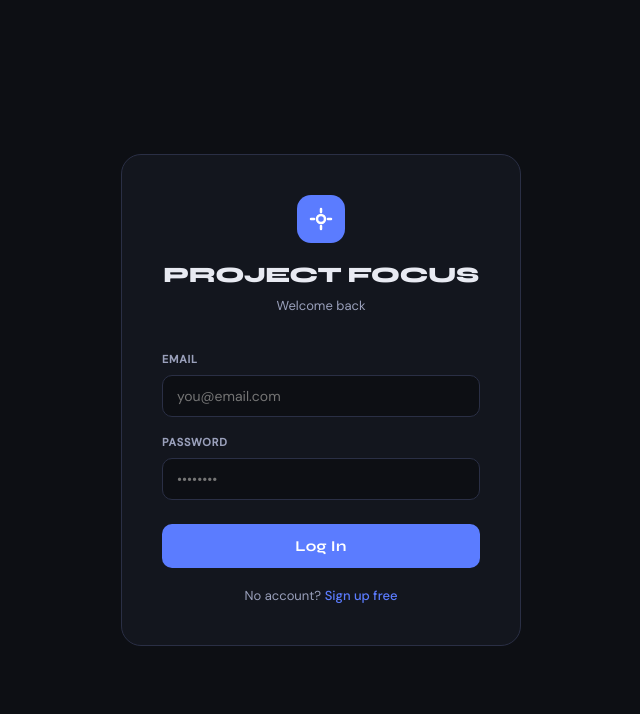
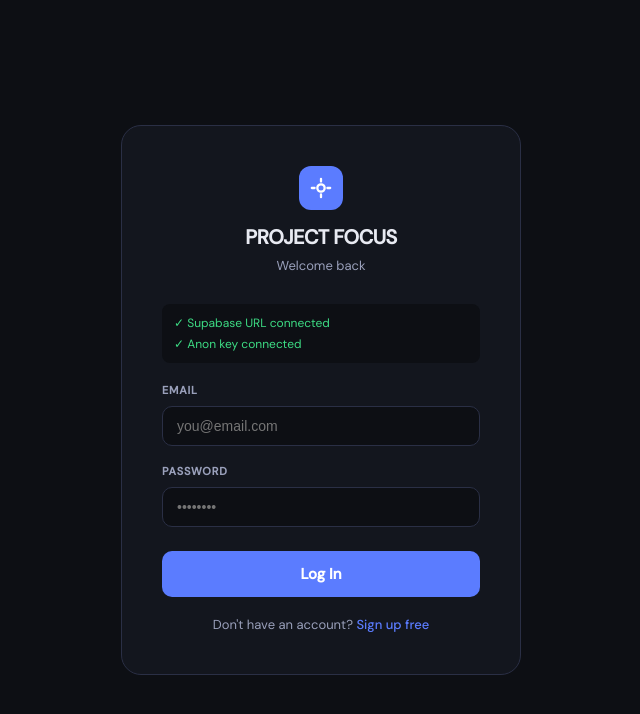
Before and after one commit to rafsan-j/project-focus-V3, a Next.js app: page /login in a window 1280 px wide. Shown: the top 714 px of the page, without its empty margins (319-959 px from the left). Built offline with nearby package versions, Linux system fonts and the light colour scheme; no server answers.

Commit message:
Update page.tsx

```diff
--- a/app/login/page.tsx
+++ b/app/login/page.tsx
@@ -11,69 +11,173 @@ export default function LoginPage() {
   const [message, setMessage] = useState('')
 
   async function handleAuth() {
-    if (!email || !password) { setError('Enter email and password.'); return }
-    setLoading(true); setError(''); setMessage('')
+    if (!email || !password) {
+      setError('Please enter both email and password.')
+      return
+    }
+
+    setLoading(true)
+    setError('')
+    setMessage('')
+
     const supabase = createClient()
-    try {
-      if (isSignUp) {
-        const { error } = await supabase.auth.signUp({
-          email, password,
-          options: { emailRedirectTo: window.location.origin + '/auth/callback' }
-        })
-        if (error) setError(error.message)
-        else setMessage('Account created! You can now log in.')
+
+    if (isSignUp) {
+      const { error } = await supabase.auth.signUp({ email, password })
+      if (error) {
+        setError(error.message)
+        setLoading(false)
       } else {
-        const { data, error } = await supabase.auth.signInWithPassword({ email, password })
-        if (error) { setError(error.message); setLoading(false); return }
-        if (data.session) { window.location.replace('/'); return }
-        setError('Login failed. Please try again.')
+        setMessage('Account created! Now log in below.')
+        setIsSignUp(false)
+        setLoading(false)
       }
-    } catch (e: any) { setError(e.message) }
-    setLoading(false)
+      return
+    }
+
+    // LOGIN
+    const { data, error } = await supabase.auth.signInWithPassword({
+      email,
+      password,
+    })
+
+    if (error) {
+      setError(error.message)
+      setLoading(false)
+      return
+    }
+
+    if (!data.session) {
+      setError('No session returned. Try again.')
+      setLoading(false)
+      return
+    }
+
+    // Success — hard redirect
+    window.location.href = '/'
   }
 
   const inp: React.CSSProperties = {
-    width:'100%', background:'#0d0f14', border:'1px solid #2a2f45',
-    borderRadius:'10px', padding:'11px 14px', color:'#e8eaf2',
-    fontSize:'14px', outline:'none', marginTop:'6px'
+    width: '100%',
+    background: '#0d0f14',
+    border: '1px solid #2a2f45',
+    borderRadius: '10px',
+    padding: '11px 14px',
+    color: '#e8eaf2',
+    fontSize: '14px',
+    outline: 'none',
+    marginTop: '6px',
+    fontFamily: 'sans-serif',
   }
 
+  const supabaseUrl = process.env.NEXT_PUBLIC_SUPABASE_URL
+  const supabaseKey = process.env.NEXT_PUBLIC_SUPABASE_ANON_KEY
+
   return (
-    <div style={{minHeight:'100vh',display:'flex',alignItems:'center',justifyContent:'center',background:'#0d0f14',padding:'20px'}}>
-      <div style={{background:'#13161e',border:'1px solid #2a2f45',borderRadius:'20px',padding:'40px',width:'100%',maxWidth:'400px'}}>
-        <div style={{textAlign:'center',marginBottom:'32px'}}>
-          <div style={{width:'48px',height:'48px',background:'#5b7cff',borderRadius:'14px',display:'flex',alignItems:'center',justifyContent:'center',margin:'0 auto 16px'}}>
-            <svg width="24" height="24" viewBox="0 0 24 24" fill="none" stroke="white" strokeWidth="2.5" strokeLinecap="round">
-              <circle cx="12" cy="12" r="4"/><path d="M12 2v3M12 19v3M2 12h3M19 12h3"/>
+    <div style={{ minHeight: '100vh', display: 'flex', alignItems: 'center', justifyContent: 'center', background: '#0d0f14', padding: '20px' }}>
+      <div style={{ background: '#13161e', border: '1px solid #2a2f45', borderRadius: '20px', padding: '40px', width: '100%', maxWidth: '400px' }}>
+
+        {/* Logo */}
+        <div style={{ textAlign: 'center', marginBottom: '28px' }}>
+          <div style={{ width: '44px', height: '44px', background: '#5b7cff', borderRadius: '12px', display: 'flex', alignItems: 'center', justifyContent: 'center', margin: '0 auto 12px' }}>
+            <svg width="22" height="22" viewBox="0 0 24 24" fill="none" stroke="white" strokeWidth="2.5" strokeLinecap="round">
+              <circle cx="12" cy="12" r="4" />
+              <path d="M12 2v3M12 19v3M2 12h3M19 12h3" />
             </svg>
           </div>
-          <div style={{fontFamily:'Syne,sans-serif',fontWeight:800,fontSize:'22px',color:'#e8eaf2',letterSpacing:'-0.5px'}}>PROJECT FOCUS</div>
-          <div style={{color:'#9aa0bb',fontSize:'13px',marginTop:'4px'}}>{isSignUp ? 'Create your account' : 'Welcome back'}</div>
+          <div style={{ fontWeight: 800, fontSize: '20px', color: '#e8eaf2', letterSpacing: '-0.5px' }}>PROJECT FOCUS</div>
+          <div style={{ color: '#9aa0bb', fontSize: '13px', marginTop: '4px' }}>
+            {isSignUp ? 'Create your account' : 'Welcome back'}
+          </div>
         </div>
 
-        {error && <div style={{background:'rgba(255,92,122,0.1)',border:'1px solid rgba(255,92,122,0.3)',borderRadius:'10px',padding:'11px 14px',marginBottom:'16px',fontSize:'13px',color:'#ff5c7a'}}>{error}</div>}
-        {message && <div style={{background:'rgba(61,220,132,0.1)',border:'1px solid rgba(61,220,132,0.3)',borderRadius:'10px',padding:'11px 14px',marginBottom:'16px',fontSize:'13px',color:'#3ddc84'}}>{message}</div>}
-
-        <div style={{marginBottom:'14px'}}>
-          <label style={{fontSize:'11px',fontWeight:600,textTransform:'uppercase',letterSpacing:'.8px',color:'#9aa0bb'}}>Email</label>
-          <input type="email" value={email} onChange={e=>setEmail(e.target.value)} onKeyDown={e=>e.key==='Enter'&&handleAuth()} placeholder="you@email.com" style={inp}/>
-        </div>
-        <div style={{marginBottom:'24px'}}>
-          <label style={{fontSize:'11px',fontWeight:600,textTransform:'uppercase',letterSpacing:'.8px',color:'#9aa0bb'}}>Password</label>
-          <input type="password" value={password} onChange={e=>setPassword(e.target.value)} onKeyDown={e=>e.key==='Enter'&&handleAuth()} placeholder="••••••••" style={inp}/>
+        {/* Env check — tells you immediately if keys are missing */}
+        <div style={{ background: '#0d0f14', borderRadius: '8px', padding: '10px 12px', marginBottom: '16px', fontSize: '12px' }}>
+          <div style={{ color: supabaseUrl ? '#3ddc84' : '#ff5c7a', marginBottom: '3px' }}>
+            {supabaseUrl ? '✓ Supabase URL connected' : '✗ SUPABASE URL MISSING — add to Vercel env vars'}
+          </div>
+          <div style={{ color: supabaseKey ? '#3ddc84' : '#ff5c7a' }}>
+            {supabaseKey ? '✓ Anon key connected' : '✗ ANON KEY MISSING — add to Vercel env vars'}
+          </div>
         </div>
 
-        <button onClick={handleAuth} disabled={loading}
-          style={{width:'100%',background:'#5b7cff',border:'none',borderRadius:'10px',padding:'13px',color:'#fff',fontFamily:'Syne,sans-serif',fontWeight:700,fontSize:'15px',cursor:loading?'not-allowed':'pointer',opacity:loading?0.7:1,letterSpacing:'.3px'}}>
-          {loading ? 'Please wait...' : isSignUp ? 'Create Account' : 'Log In'}
+        {/* Error */}
+        {error && (
+          <div style={{ background: 'rgba(255,92,122,0.1)', border: '1px solid rgba(255,92,122,0.3)', borderRadius: '10px', padding: '10px 14px', marginBottom: '16px', fontSize: '13px', color: '#ff5c7a' }}>
+            {error}
+          </div>
+        )}
+
+        {/* Success */}
+        {message && (
+          <div style={{ background: 'rgba(61,220,132,0.1)', border: '1px solid rgba(61,220,132,0.3)', borderRadius: '10px', padding: '10px 14px', marginBottom: '16px', fontSize: '13px', color: '#3ddc84' }}>
+            {message}
+          </div>
+        )}
+
+        {/* Email */}
+        <div style={{ marginBottom: '14px' }}>
+          <label style={{ fontSize: '11px', fontWeight: 600, textTransform: 'uppercase', letterSpacing: '.8px', color: '#9aa0bb' }}>Email</label>
+          <input
+            type="email"
+            value={email}
+            onChange={e => setEmail(e.target.value)}
+            onKeyDown={e => e.key === 'Enter' && handleAuth()}
+            placeholder="you@email.com"
+            style={inp}
+          />
+        </div>
+
+        {/* Password */}
+        <div style={{ marginBottom: '24px' }}>
+          <label style={{ fontSize: '11px', fontWeight: 600, textTransform: 'uppercase', letterSpacing: '.8px', color: '#9aa0bb' }}>Password</label>
+          <input
+            type="password"
+            value={password}
+            onChange={e => setPassword(e.target.value)}
+            onKeyDown={e => e.key === 'Enter' && handleAuth()}
+            placeholder="••••••••"
+            style={inp}
+          />
+        </div>
+
+        {/* Button */}
+        <button
+          onClick={handleAuth}
+          disabled={loading || !supabaseUrl || !supabaseKey}
+          style={{
+            width: '100%',
+            background: (!supabaseUrl || !supabaseKey) ? '#22263a' : '#5b7cff',
+            border: 'none',
+            borderRadius: '10px',
+            padding: '13px',
+            color: '#fff',
+            fontWeight: 700,
+            fontSize: '15px',
+            cursor: (loading || !supabaseUrl || !supabaseKey) ? 'not-allowed' : 'pointer',
+            opacity: loading ? 0.7 : 1,
+          }}
+        >
+          {!supabaseUrl || !supabaseKey
+            ? 'Missing env vars — check above'
+            : loading
+            ? 'Please wait...'
+            : isSignUp
+            ? 'Create Account'
+            : 'Log In'}
         </button>
 
-        <div style={{textAlign:'center',marginTop:'18px',fontSize:'13px',color:'#9aa0bb'}}>
-          {isSignUp ? 'Have an account? ' : 'No account? '}
-          <span style={{color:'#5b7cff',cursor:'pointer',fontWeight:500}} onClick={()=>{setIsSignUp(!isSignUp);setError('');setMessage('')}}>
+        {/* Toggle */}
+        <div style={{ textAlign: 'center', marginTop: '18px', fontSize: '13px', color: '#9aa0bb' }}>
+          {isSignUp ? 'Already have an account? ' : "Don't have an account? "}
+          <span
+            style={{ color: '#5b7cff', cursor: 'pointer', fontWeight: 500 }}
+            onClick={() => { setIsSignUp(!isSignUp); setError(''); setMessage('') }}
+          >
             {isSignUp ? 'Log in' : 'Sign up free'}
           </span>
         </div>
+
       </div>
     </div>
   )
```
